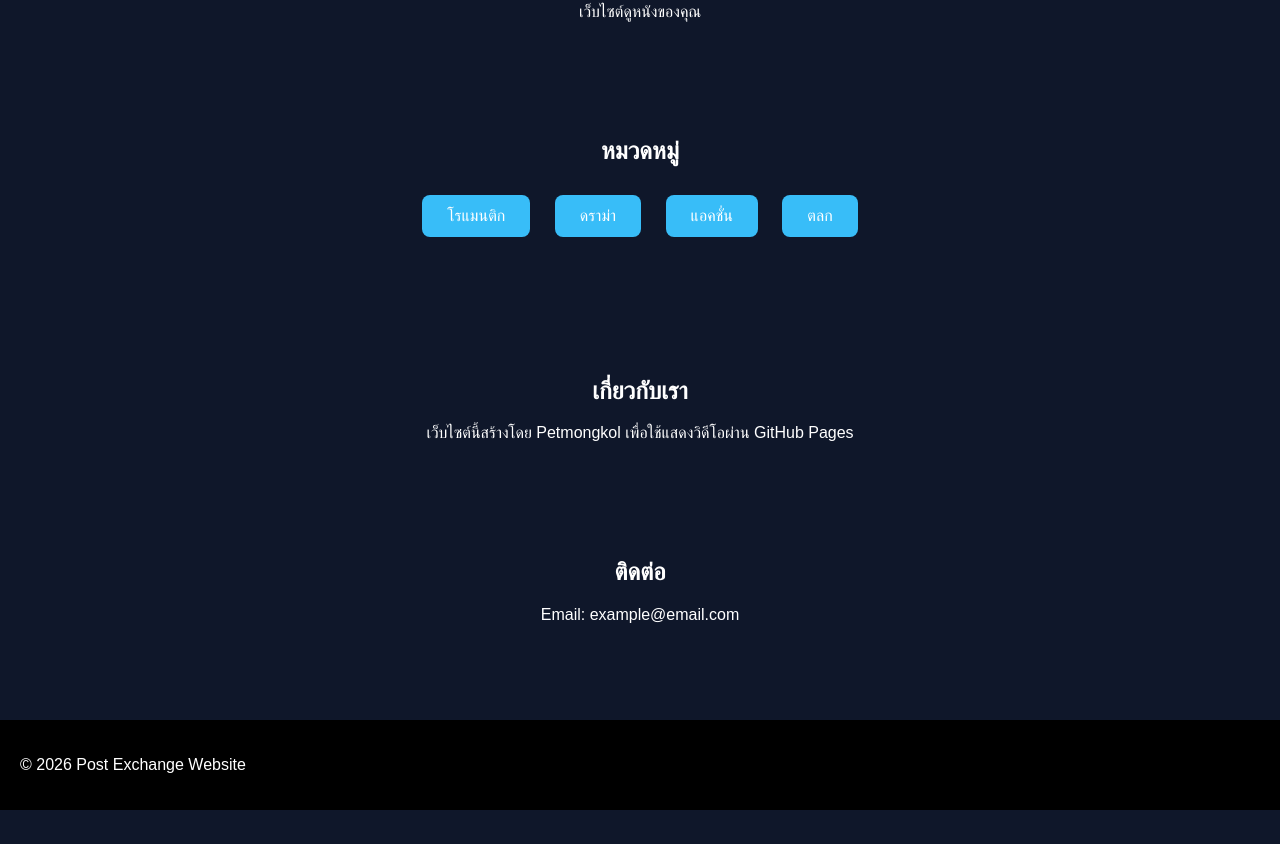
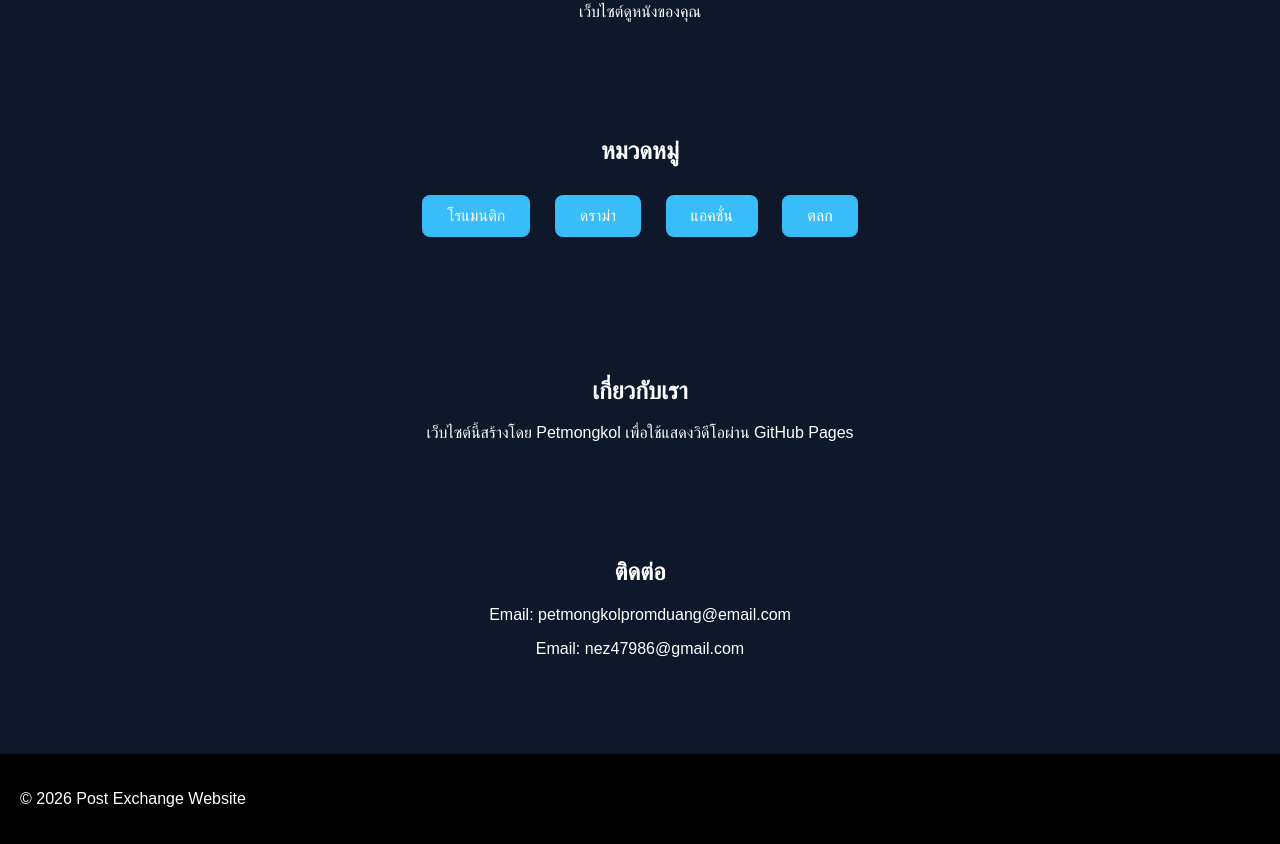
Before and after one commit to MasterPetEV3-cmyk/Post-Exchange-website, a plain HTML site: page index.html in a window 1280 px wide. Shown: the part 156-1000 px from the top of the page. Before the commit the page ends 966 px from the top, so only its background shows below. Drawn offline with Linux system fonts and the light colour scheme.

Commit message:
Update index.html

```diff
--- a/index.html
+++ b/index.html
@@ -101,7 +101,8 @@ footer{
 
 <section id="contact">
 <h2>ติดต่อ</h2>
-<p>Email: example@email.com</p>
+<p>Email: petmongkolpromduang@email.com</p>
+<p>Email: nez47986@gmail.com</p>
 </section>
 
 <footer>
```
